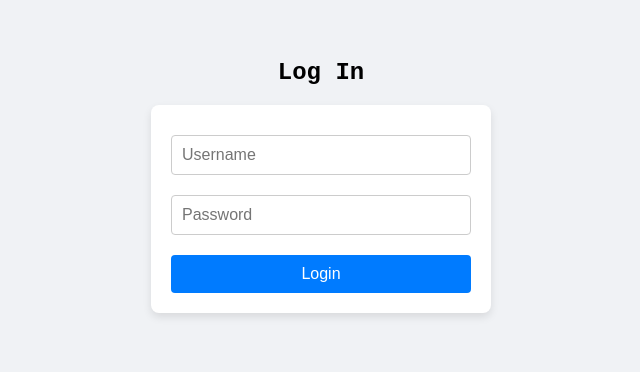
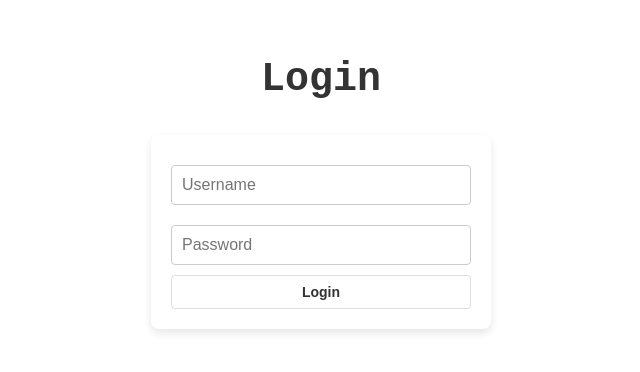
Before and after one commit to maksguzik/inzpro25-frontend, a React (Create React App) app in the folder inzpro25-frontend/: page /login in a window 1280 px wide. Shown: the part 224-596 px from the top of the page, without its empty margins (319-959 px from the left). Built offline with nearby package versions, Linux system fonts and the light colour scheme.

Commit message:
INZPRO-186-possibility-to-log-out-in-account-settings-updates

```diff
--- a/inzpro25-frontend/src/Pages/Root.js/rootComponents/LoginPage.css
+++ b/inzpro25-frontend/src/Pages/Root.js/rootComponents/LoginPage.css
@@ -3,11 +3,33 @@
     flex-direction: column;
     align-items: center;
     justify-content: center;
+    position: relative;
+    width: 100%;
     height: 100vh;
-    background-color: #f0f2f5;
+    background-color: white; /* Kolor prawej strony */
+    overflow: hidden;
   }
 
+  .waveLeft {
+    position: absolute;
+    z-index: 1;
+    top: 0;
+    left: 0;
+    width: 50%; /* SVG zajmuje teraz połowę szerokości ekranu */
+    height: 100%;
+}
+
+.waveRight{
+  position: absolute;
+  z-index: 1;
+  top: 0;
+  right: 0;
+  width: 50%; /* SVG zajmuje teraz połowę szerokości ekranu */
+  height: 100%;
+}
+
   .form {
+    z-index: 2;
     display: flex;
     flex-direction: column;
     width: 300px;
@@ -25,13 +47,37 @@
     font-size: 16px;
   }
 
-  .button {
+  /* .LoginButton {
+    border: 1px solid #ddd;
+    font-weight: bold;
     padding: 10px;
     margin-top: 10px;
-    background-color: #007bff;
-    color: #fff;
+    background-color: white;
+    color: #333;
     border: none;
     border-radius: 4px;
     font-size: 16px;
     cursor: pointer;
-  }
+  } */
+
+  .LoginButton {
+    font-weight: bold;
+    border: 1px solid #ddd;
+    background-color: white;
+    color: #333;
+    padding: 8px 16px;
+    font-size: 14px;
+    cursor: pointer;
+    border-radius: 4px;
+    transition: background-color 0.3s, color 0.3s;
+}
+
+.LoginButton:hover {
+    background-color: #333; /* Tło zmienia się na #333 */
+    color: #fff; /* Tekst zmienia się na biały */
+}
+
+.LoginText{
+  font-size: 40px;
+  color: #333;
+}
--- a/inzpro25-frontend/src/Pages/Root.js/rootComponents/LoginPage.jsx
+++ b/inzpro25-frontend/src/Pages/Root.js/rootComponents/LoginPage.jsx
@@ -33,7 +33,15 @@ function LoginPage({isLoggedIn, setIsLoggedIn}) {
 
   return (
     <div className="loginContainer">
-      <h2>Log In</h2>
+      <div>
+      <svg viewBox="0 0 720 1440" class="waveLeft">
+        <path fill="#ffffff" d="M0,0 C360,360 360,1080 0,1440 L0,1440 L360,1440 C720,1080 720,360 360,0 Z"></path>
+    </svg>
+    <svg viewBox="0 0 720 1440" class="waveRight">
+        <path fill="#ffffff" d="M720,0 C360,360 360,1080 720,1440 L720,1440 L360,1440 C0,1080 0,360 360,0 Z"></path>
+    </svg>
+      </div>
+      <h2 className = "LoginText">Login</h2>
       <form onSubmit={handleLogin} className="form">
         <input
           type="text"
@@ -49,9 +57,10 @@ function LoginPage({isLoggedIn, setIsLoggedIn}) {
           onChange={handlePasswordChange}
           className="input"
         />
-        <button type="submit" className="button">
+        <button type="submit" className="LoginButton">
           Login
         </button>
+
       </form>
     </div>
   );
```
